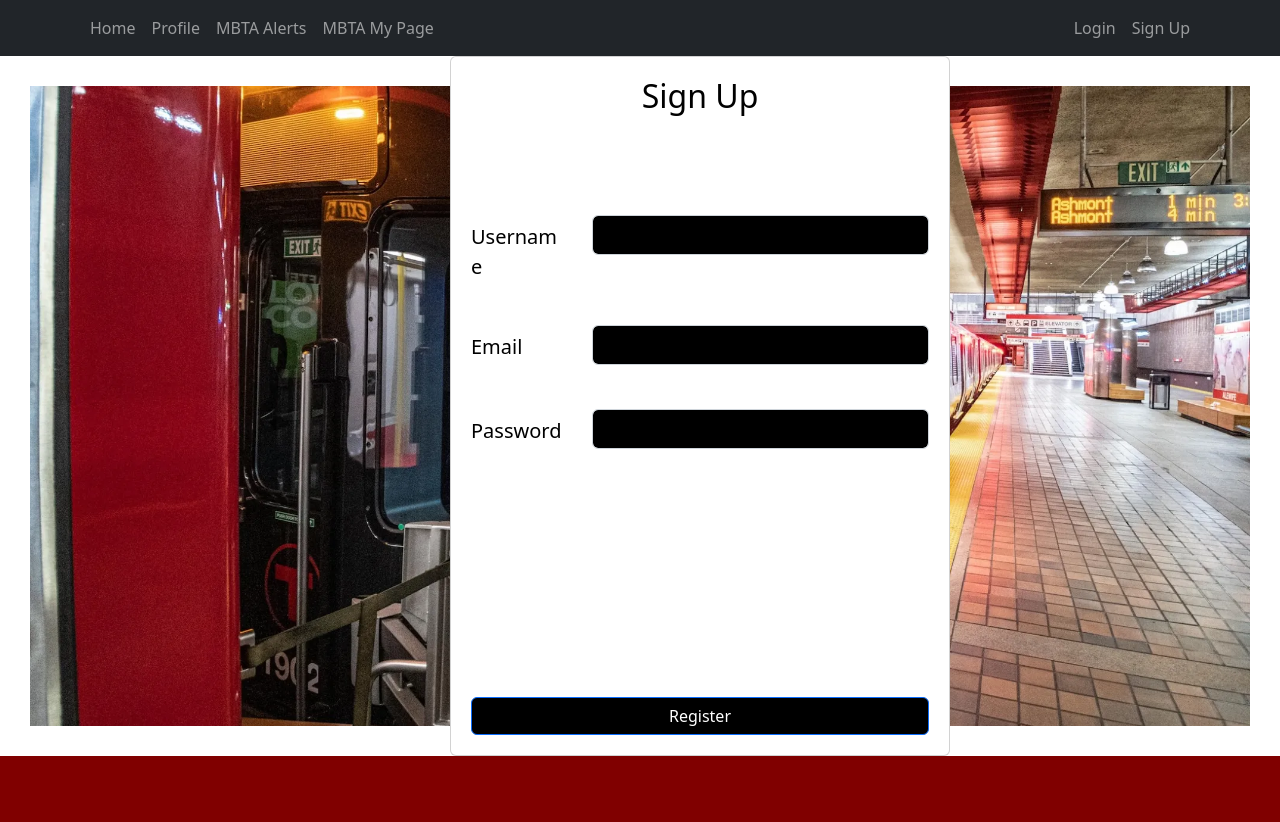
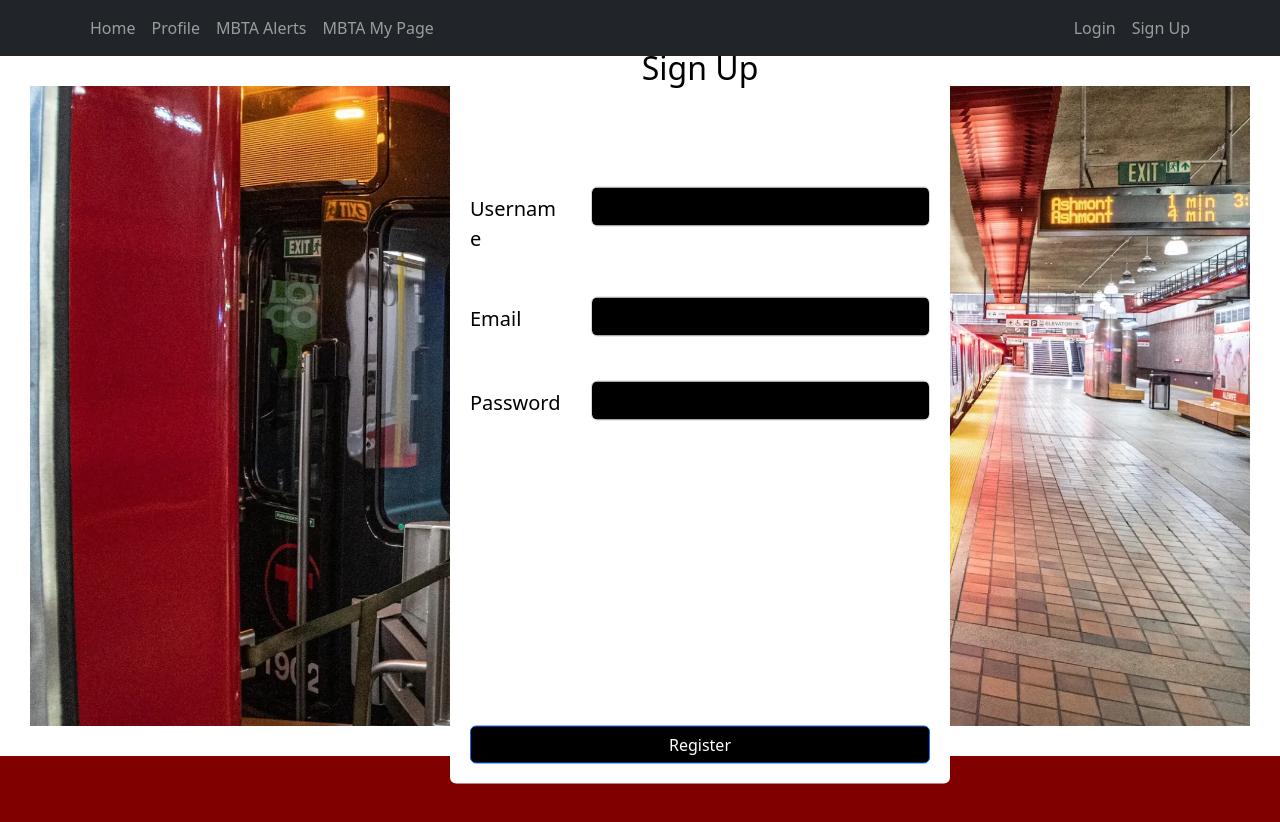
Before and after one commit to PisethSun/MBTA-Relief, a React (Create React App) app in the folder frontend/: page /signup in a window 1280 px wide. Shown: the top 822 px of the page. Built offline with nearby package versions, Linux system fonts and the light colour scheme.

Commit message:
updated card size

```diff
--- a/frontend/src/components/pages/registerPage.js
+++ b/frontend/src/components/pages/registerPage.js
@@ -35,7 +35,7 @@
       <div style={{ position: 'relative', height: 'calc(100% - 100px)', border: '30px solid white' }}>
         <img src={backgroundImage} alt="Right Image" style={{ position: 'absolute', top: 0, right: 0, width: '100%', height: '100%', objectFit: 'cover' }} />
         <div style={{ position: 'absolute', top: '50%', right: '300px', transform: 'translateY(-50%)', zIndex: 1 }}>
-          <div className="card" style={{ width: '500px', backgroundColor: 'white', padding: '20px', height: '700px', display: 'flex', flexDirection: 'column', justifyContent: 'space-between' }}>
+          <div className="card" style={{ width: '500px', backgroundColor: 'white', padding: '20px', height: '755px', display: 'flex', flexDirection: 'column', justifyContent: 'space-between',border:"transparent" }}>
             <div>
               <h2 style={{ textAlign: 'center', color: 'black',marginBottom:'100px' }}>Sign Up </h2>
               <Form onSubmit={handleSubmit} style={{ display: 'flex', flexDirection: 'column', gap: '20px' }}>
@@ -89,7 +89,7 @@
             <Button
               variant="primary"
               type="submit"
-              style={{ backgroundColor: 'black',alignContent:'center' }}
+              style={{ backgroundColor: 'black',alignContent:'top' }}
               onClick={handleSubmit}
             >
               Register
```
